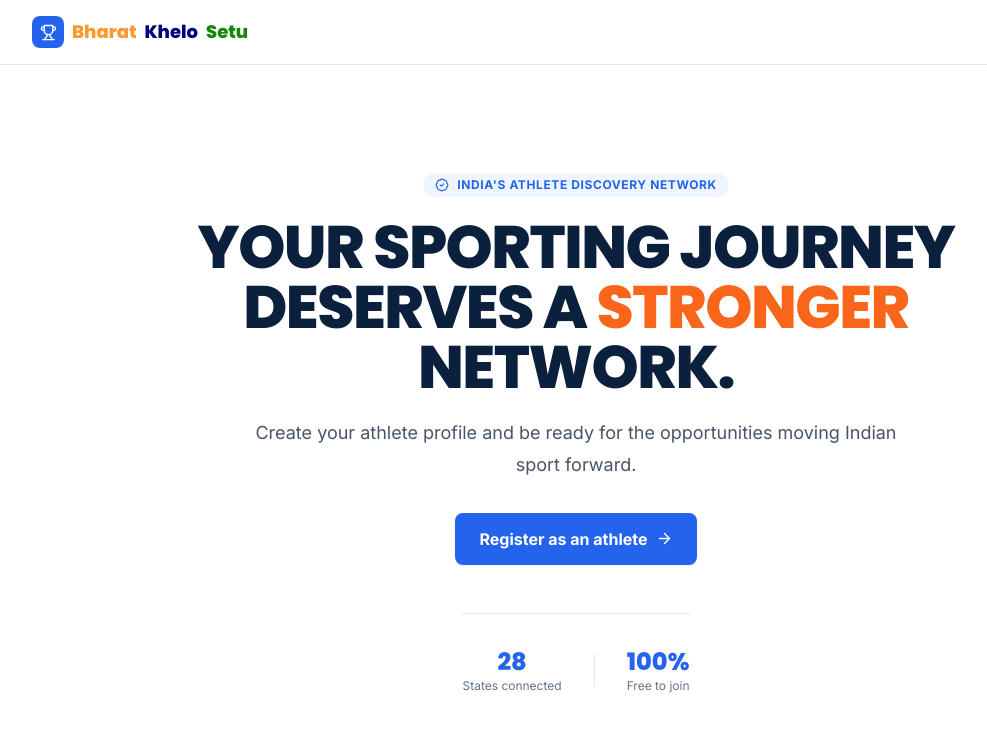
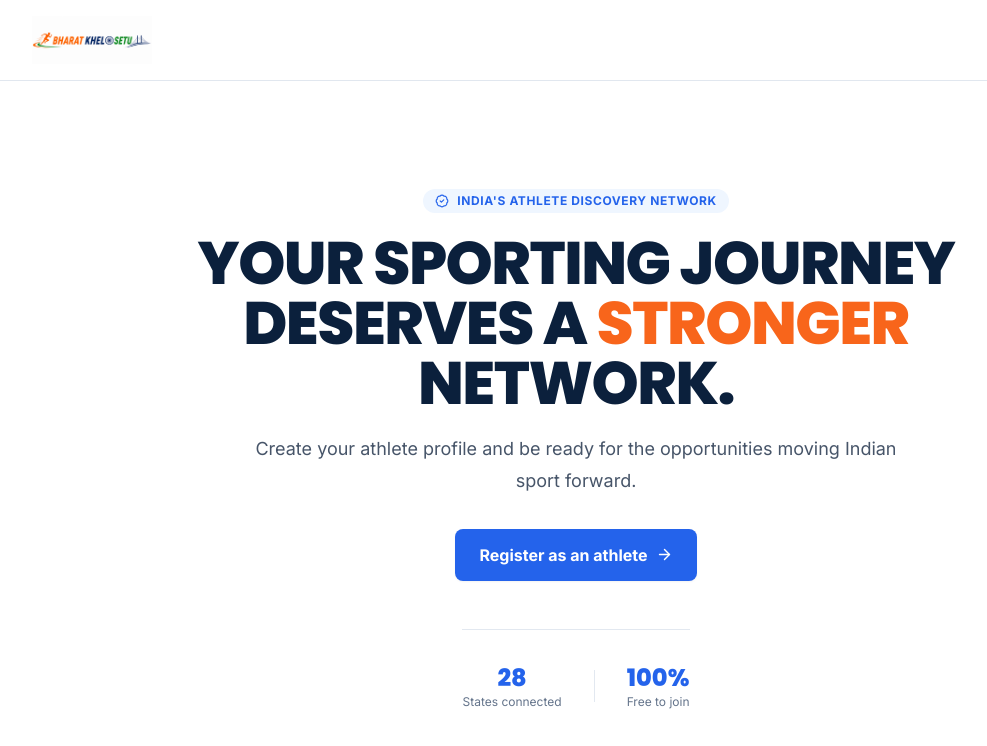
Before and after one commit to krishna-saini/BharatKheloSetu, a Next.js app: page / in a window 1280 px wide. Shown: the top 746 px of the page, without its empty margins (64-1051 px from the left). Built offline with nearby package versions, Linux system fonts and the light colour scheme; no server answers.

Commit message:
feat: use official BharatKheloSetu logo in top navigation header

```diff
--- a/components/nav.tsx
+++ b/components/nav.tsx
@@ -1,3 +1,21 @@
 import Link from "next/link";
-import { Trophy } from "lucide-react";
-export function Nav() { return <header className="border-b bg-white"><nav className="container-page flex h-16 items-center"><Link href="/" className="flex items-center gap-2 font-heading text-lg font-extrabold"><span className="grid h-8 w-8 place-items-center rounded-lg bg-primary text-white"><Trophy size={17}/></span><span className="text-[#FF9933]">Bharat</span><span className="text-[#000080]">Khelo</span><span className="text-[#138808]">Setu</span></Link></nav></header>; }
+import Image from "next/image";
+
+export function Nav() {
+  return (
+    <header className="border-b bg-white">
+      <nav className="container-page flex h-16 sm:h-20 items-center justify-between">
+        <Link href="/" className="flex items-center">
+          <Image
+            src="/logo.png"
+            alt="Bharat Khelo Setu"
+            width={1024}
+            height={409}
+            priority
+            className="h-10 sm:h-12 w-auto object-contain"
+          />
+        </Link>
+      </nav>
+    </header>
+  );
+}
```
Also changed, not shown: public/logo.png (added).
